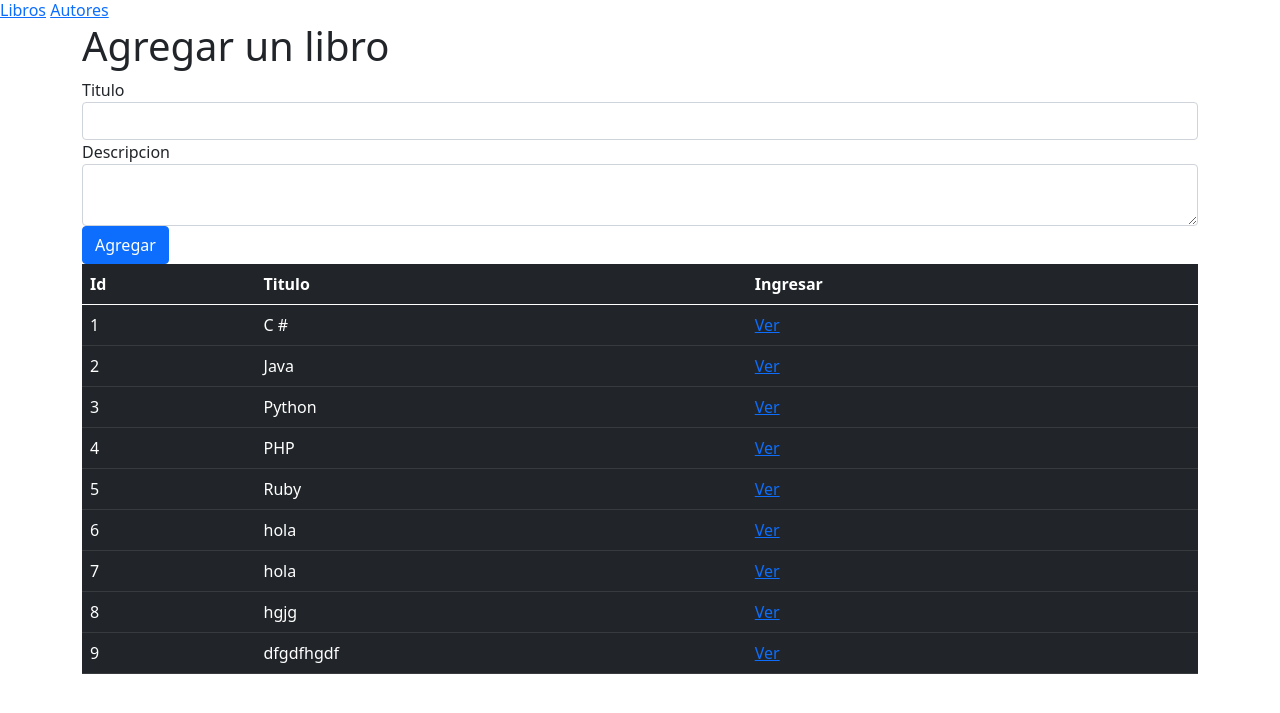
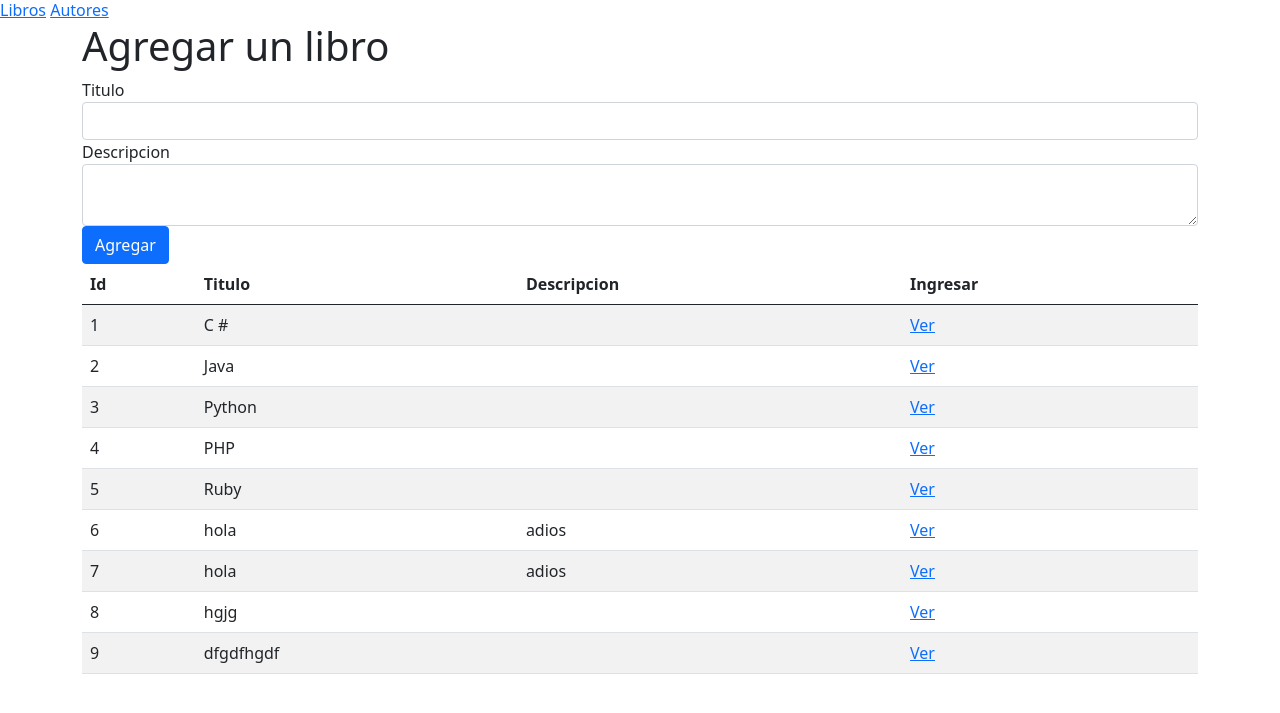
Before and after one commit to josehermosillaa/django-orm-libros, a Django app: page / in a window 1280 px wide. Shown: the part 58-771 px from the top of the page. Run offline with Django 3.2, Linux system fonts and the light colour scheme; data comes from the database, SQL or seed files in the repository; both versions use the stored data as it was after the commit.

Commit message:
se agerega url create books

```diff
--- a/books_authors_app/templates/books.html
+++ b/books_authors_app/templates/books.html
@@ -32,11 +32,12 @@
                 </div>
                 <button class="btn btn-primary">Agregar</button>
             </form>
-            <table class="table table-dark">
+            <table class="table table-striped">
                 <thead>
                     <tr>
                         <th>Id</th>
                         <th>Titulo</th>
+                        <th>Descripcion</th>
                         <th>Ingresar</th>
                     </tr>
                 </thead>
@@ -45,6 +46,7 @@
                     <tr>
                         <td>{{book.id}}</td>
                         <td>{{book.title}}</td>
+                        <td>{{book.desc}}</td>
                         <td><a href="/books/{{book.id}}">Ver</a></td>
                     </tr>
                     {% endfor %}
--- a/books_authors_app/urls.py
+++ b/books_authors_app/urls.py
@@ -2,5 +2,6 @@ from django.urls import path
 from . import views
 urlpatterns = [
     path('', views.index),
-    path('books',views.index)
+    path('books',views.index),
+    path('books/create',views.create_book)
 ]
--- a/books_authors_app/views.py
+++ b/books_authors_app/views.py
@@ -1,4 +1,4 @@
-from django.shortcuts import render, HttpResponse
+from django.shortcuts import render, HttpResponse, redirect
 from .models import *
 
 def index(request):
@@ -6,3 +6,7 @@ def index(request):
         'books': Book.objects.all()
     }
     return render(request, 'books.html', context)
+
+def create_book(request):
+    Book.objects.create(title=request.POST['title'],desc=request.POST['desc'])
+    return redirect('/books')
```
Also changed, not shown: db.sqlite3.
